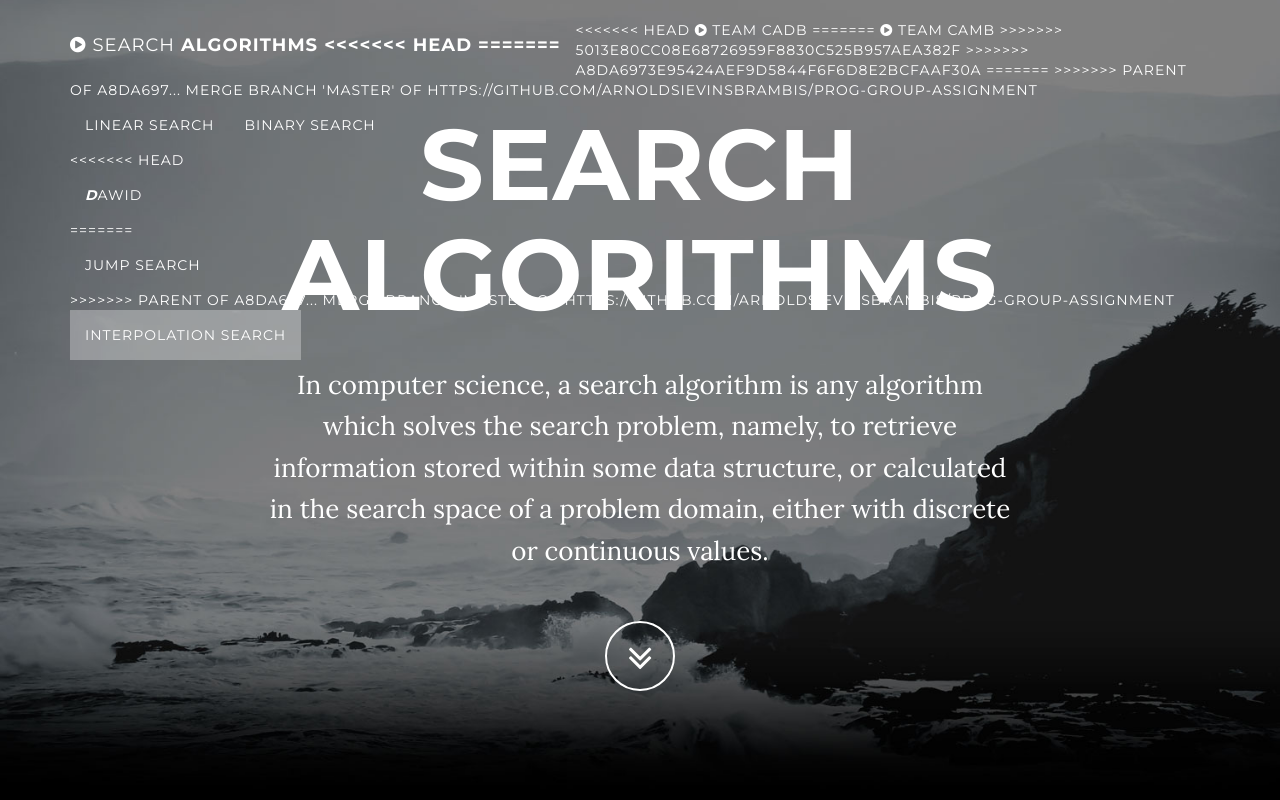
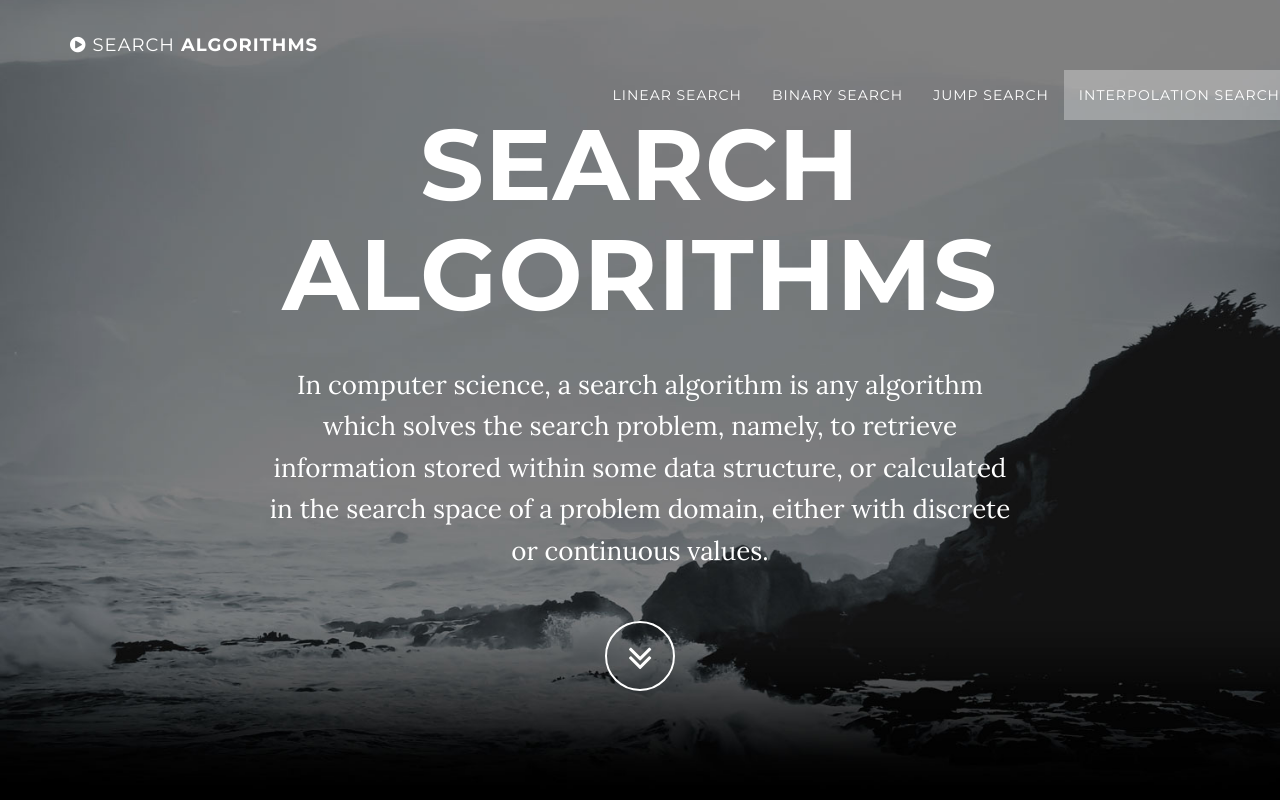
Before and after one commit to punrad/Prog-Group-Assignment, a website: page arny.html in a window 1280 px wide. Shown: the top 800 px of the page. Drawn offline with nearby package versions, Linux system fonts and the light colour scheme; some packages are replaced by stand-ins of ours.

Commit message:
de recking arny.html

```diff
--- a/arny.html
+++ b/arny.html
@@ -42,19 +42,9 @@
                 </button>
                 <a class="navbar-brand page-scroll" href="#page-top">
                     <i class="fa fa-play-circle"></i> <span class="light">Search</span> Algorithms
-<<<<<<< HEAD
-=======
-                <a  href="landing.html">
-<<<<<<< HEAD
-                    <i class="fa fa-play-circle"></i> <span class="light">TEAM</span> CADB
-=======
-                    <i class="fa fa-play-circle"></i> <span class="light">TEAM</span> CAMB
->>>>>>> 5013e80cc08e68726959f8830c525b957aea382f
->>>>>>> a8da6973e95424aef9d5844f6f6d8e2bcfaaf30a
-=======
->>>>>>> parent of a8da697... Merge branch 'master' of https://github.com/ArnoldsIevinsBrambis/Prog-Group-Assignment
+
                 </a>
-            </div>
+                    </div></div>
 
             <!-- Collect the nav links, forms, and other content for toggling -->
             <div class="collapse navbar-collapse navbar-right navbar-main-collapse">
@@ -70,11 +60,7 @@
                         <a class="page-scroll" href="#download">Binary Search</a>
                     </li>
                     <li>
-<<<<<<< HEAD
-                        <a href="internetAndCulture.html"><strong><em>D</em></strong>awid</a>
-=======
                         <a class="page-scroll" href="#JumpSearch">Jump Search</a>
->>>>>>> parent of a8da697... Merge branch 'master' of https://github.com/ArnoldsIevinsBrambis/Prog-Group-Assignment
                     </li>
                     <li>
                         <a class="page-scroll" href="#InterSearch">Interpolation Search</a>
@@ -82,7 +68,6 @@
                 </ul>
             </div>
             <!-- /.navbar-collapse -->
-        </div>
         <!-- /.container -->
     </nav>
 
```
Also changed, not shown: ben.html (+1 -5 lines).
